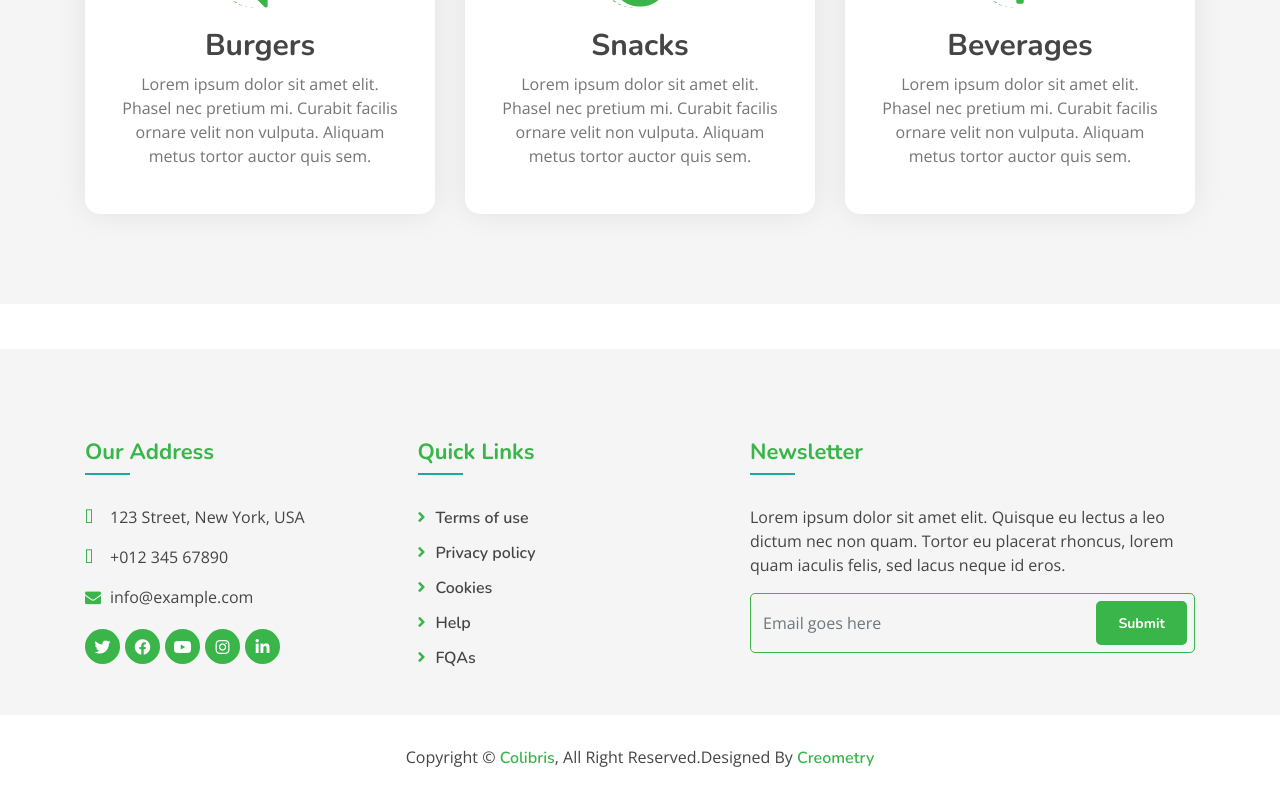
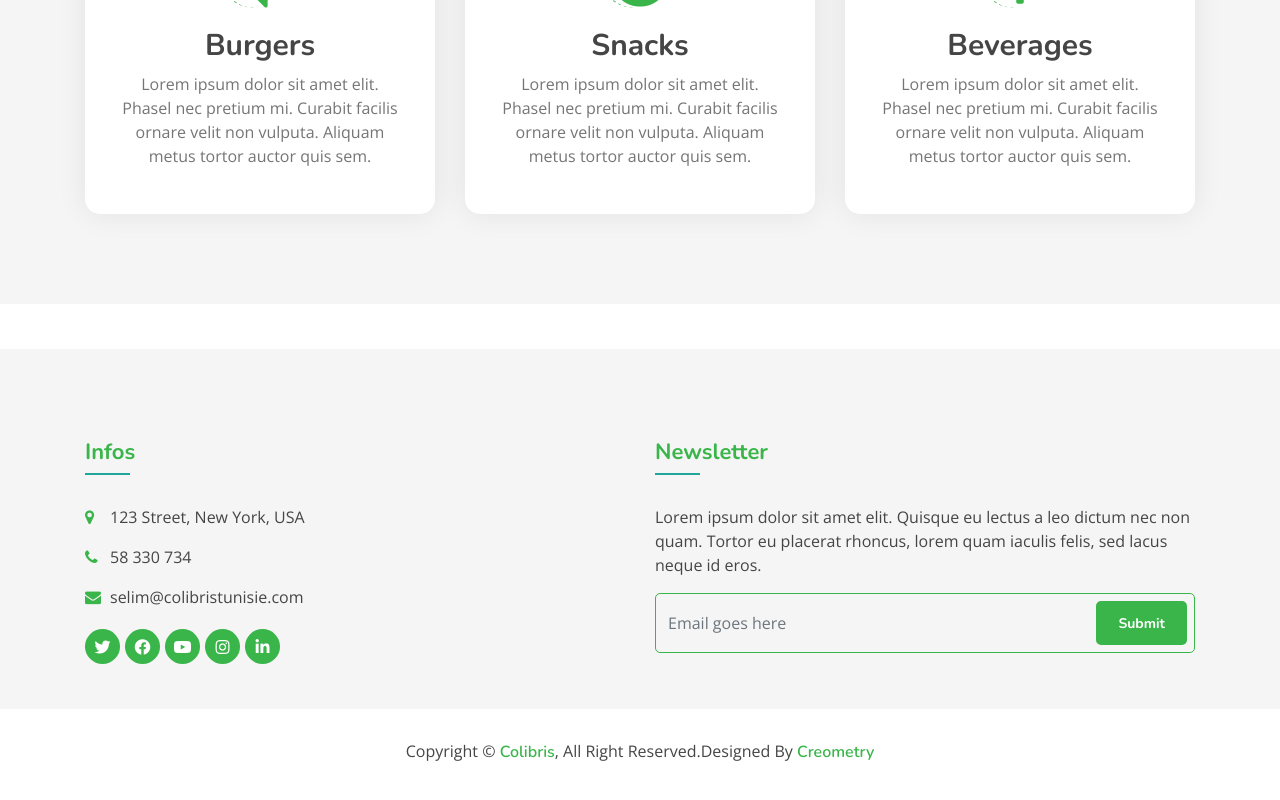
Before and after one commit to creometry-vessel/colibris, a React (Create React App) app in the folder front/: page / in a window 1280 px wide. Shown: the part 2146-2946 px from the top of the page. Built offline with nearby package versions, Linux system fonts and the light colour scheme.

Commit message:
home page
Signed-off-by: hadhemi-ouni <ounihadhami@gmail.com>

```diff
--- a/front/public/index.html
+++ b/front/public/index.html
@@ -8,7 +8,7 @@
         <meta content="Free Website Template" name="description">
 
         <!-- Favicon -->
-        <link href="img/favicon.ico" rel="icon">
+        <link href="img/colibris-icon.png" rel="icon">
 
         <!-- Google Font -->
         <link href="https://fonts.googleapis.com/css?family=Open+Sans:300,400|Nunito:600,700" rel="stylesheet">
--- a/front/src/components/Footer.js
+++ b/front/src/components/Footer.js
@@ -6,43 +6,48 @@ class Footer extends React.Component {
         <div class="footer">
           <div class="container">
             <div class="row">
-                    <div class="col-lg-7">
-                        <div class="row">
-                            <div class="col-md-6">
+              <div class="col-lg-6">
                 <div class="footer-contact">
-                                    <h2>Our Address</h2>
-                                    <p><i class="fa fa-map-marker-alt"></i>123 Street, New York, USA</p>
-                                    <p><i class="fa fa-phone-alt"></i>+012 345 67890</p>
-                                    <p><i class="fa fa-envelope"></i>info@example.com</p>
+                  <h2>Infos</h2>
+                  <p>
+                    <i class="fa fa-map-marker"></i>123 Street, New York, USA
+                  </p>
+                  <p>
+                    <i class="fa fa-phone"></i>58 330 734
+                  </p>
+                  <p>
+                    <i class="fa fa-envelope"></i>
+                    selim@colibristunisie.com
+                  </p>
                   <div class="footer-social">
-                                        <a href=""><i class="fab fa-twitter"></i></a>
-                                        <a href=""><i class="fab fa-facebook-f"></i></a>
-                                        <a href=""><i class="fab fa-youtube"></i></a>
-                                        <a href=""><i class="fab fa-instagram"></i></a>
-                                        <a href=""><i class="fab fa-linkedin-in"></i></a>
+                    <a href="">
+                      <i class="fab fa-twitter"></i>
+                    </a>
+                    <a href="https://www.facebook.com/colibristunisie">
+                      <i class="fab fa-facebook-f"></i>
+                    </a>
+                    <a href="">
+                      <i class="fab fa-youtube"></i>
+                    </a>
+                    <a href="https://www.instagram.com/colibristunisie/">
+                      <i class="fab fa-instagram"></i>
+                    </a>
+                    <a href="">
+                      <i class="fab fa-linkedin-in"></i>
+                    </a>
                   </div>
                 </div>
               </div>
-                            <div class="col-md-6">
-                                <div class="footer-link">
-                                    <h2>Quick Links</h2>
-                                    <a href="">Terms of use</a>
-                                    <a href="">Privacy policy</a>
-                                    <a href="">Cookies</a>
-                                    <a href="">Help</a>
-                                    <a href="">FQAs</a>
-                                </div>
-                            </div>
-                        </div>
-                    </div>
-                    <div class="col-lg-5">
+              <div class="col-lg-6">
                 <div class="footer-newsletter">
                   <h2>Newsletter</h2>
                   <p>
-                                Lorem ipsum dolor sit amet elit. Quisque eu lectus a leo dictum nec non quam. Tortor eu placerat rhoncus, lorem quam iaculis felis, sed lacus neque id eros.
+                    Lorem ipsum dolor sit amet elit. Quisque eu lectus a leo
+                    dictum nec non quam. Tortor eu placerat rhoncus, lorem quam
+                    iaculis felis, sed lacus neque id eros.
                   </p>
                   <div class="form">
-                                <input class="form-control" placeholder="Email goes here"/>
+                    <input class="form-control" placeholder="Email goes here" />
                     <button class="btn custom-btn">Submit</button>
                   </div>
                 </div>
@@ -51,8 +56,13 @@ class Footer extends React.Component {
           </div>
           <div class="copyright">
             <div class="container">
-                    <p>Copyright &copy; <a href="#">Colibris</a>, All Right Reserved. <br/></p>
-                    <p>Designed By <a href="https://creometry.com">Creometry</a></p>
+              <p>
+                Copyright &copy; <a href="#">Colibris</a>, All Right Reserved.{" "}
+                <br />
+              </p>
+              <p>
+                Designed By <a href="https://creometry.com">Creometry</a>
+              </p>
             </div>
           </div>
         </div>
--- a/front/src/components/Header.js
+++ b/front/src/components/Header.js
@@ -1,20 +1,18 @@
 import React from "react";
-import { withCookies } from 'react-cookie';
+import { withCookies } from "react-cookie";
 
 class Header extends React.Component {
-  constructor(props){
+  constructor(props) {
     super(props);
     const { cookies } = this.props;
     this.state = {
-      loggedIn: cookies.cookies.colibrisID? true: false
+      loggedIn: cookies.cookies.colibrisID ? true : false,
+    };
+    this.removeCookies = this.removeCookies.bind(this);
   }
-    this.removeCookies = this.removeCookies.bind(this);
-
-
-  }
-  removeCookies(){
+  removeCookies() {
     const { cookies } = this.props;
-    cookies.remove("colibrisID")
+    cookies.remove("colibrisID");
   }
   render() {
     return (
@@ -22,31 +20,50 @@ class Header extends React.Component {
         <div className="navbar navbar-expand-lg bg-light navbar-light">
           <div className="container-fluid">
             <a href="/" className="navbar-brand">
-                    <img src="img/colibris.png"/>
+              <img src="img/colibris.png" />
             </a>
-                <button type="button" className="navbar-toggler" data-toggle="collapse" data-target="#navbarCollapse">
+            <button
+              type="button"
+              className="navbar-toggler"
+              data-toggle="collapse"
+              data-target="#navbarCollapse"
+            >
               <span className="navbar-toggler-icon"></span>
             </button>
 
-              {this.state.loggedIn?
+            {this.state.loggedIn ? (
+              <div
+                className="collapse navbar-collapse justify-content-between"
+                id="navbarCollapse"
+              >
+                <div className="navbar-nav ml-auto">
+                  <a href="/" className="nav-item nav-link ">
+                    Home
+                  </a>
+                  <a href="/#/profile" className="nav-item nav-link ">
+                    Profile
+                  </a>
+                  <a href="/#/appointment" className="nav-item nav-link ">
+                    Take an appointment
+                  </a>
+                  <a href="/#/history" className="nav-item nav-link ">
+                    History
+                  </a>
 
-                <div className="collapse navbar-collapse justify-content-between" id="navbarCollapse">
-                    <div className="navbar-nav ml-auto">
-                        <a href="/" className="nav-item nav-link ">Home</a>
-                        <a href="/#/profile" className="nav-item nav-link ">Profile</a>
-                        <a href="/#/appointment" className="nav-item nav-link ">Take an appointment</a>
-                        <a href="/#/history" className="nav-item nav-link ">History</a>
-
-                        <a class="btn custom-btn"  onClick={this.removeCookies} href="/">Disconnect</a>
-
+                  <a
+                    class="btn custom-btn"
+                    onClick={this.removeCookies}
+                    href="/"
+                  >
+                    Disconnect
+                  </a>
                 </div>
               </div>
-              :
-              <div/>
-              }
+            ) : (
+              <div />
+            )}
           </div>
         </div>
-
       </div>
     );
   }
--- a/front/src/components/appointment.component.js
+++ b/front/src/components/appointment.component.js
@@ -122,13 +122,14 @@ export default function Form() {
               <div class="col-lg-4">
                 <div class="booking-content">
                   <div class="section-header">
-                    <h2>Book Your appointment & wait for our agent to call you </h2>
+                    <h2>
+                      Book Your appointment & wait for our agent to call you{" "}
+                    </h2>
                   </div>
                 </div>
               </div>
               <div class="col-lg-8">
                 <div class="booking-form">
-                  <form>
                   <div class="control-group">
                     <div class="input-group">
                       <select
@@ -154,9 +155,7 @@ export default function Form() {
                           setChosen(e.target.value);
                         }}
                       >
-                          <option>
-                            --choose a date for your appointement--
-                          </option>
+                        <option>--choose a date for your appointement--</option>
                         {availableDates.map((date) => (
                           <option>{date}</option>
                         ))}
@@ -176,8 +175,6 @@ export default function Form() {
                       </button>
                     </div>
                   </div>
-
-                  </form>
                 </div>
               </div>
             </div>
--- a/front/src/components/dialog.component.js
+++ b/front/src/components/dialog.component.js
@@ -60,7 +60,9 @@ export default function ConfirmationDialog(props) {
 
   return (
     <div>
-      <button className="red-custom-btn" onClick={handleClickListItem}>Problème</button>
+      <button className="red-custom-btn" onClick={handleClickListItem}>
+        Problème
+      </button>
       <ConfirmationDialogRaw
         id="ringtone-menu"
         keepMounted
```
Also changed, not shown: front/src/components/Profile.component.js (+84 -56 lines), front/src/components/history.component.js (+4 -8 lines), front/public/img/colibris-icon.png (added), 1 other file (tests, documents, lock files or other folders). Lines whose indentation alone changed are shown as unchanged.
